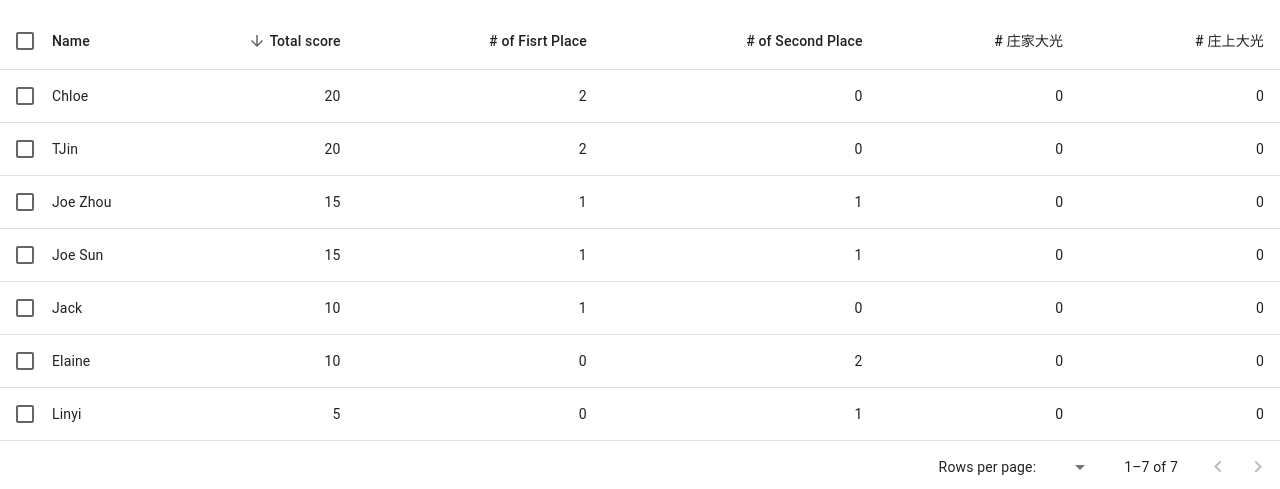
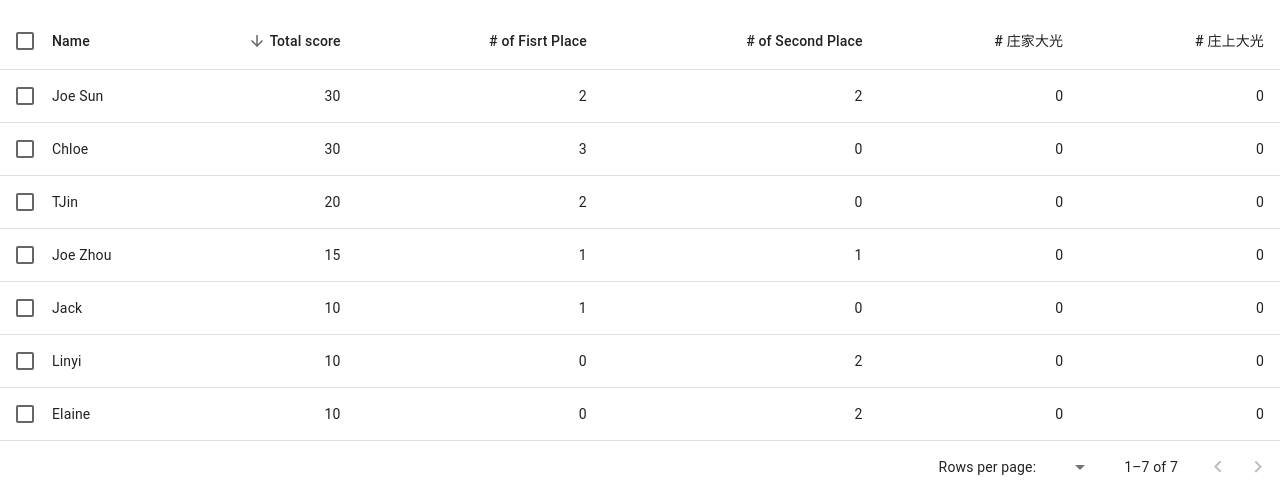
Before and after one commit to ElaineLovesAvocado/LevelUp, a React (Create React App) app: page /ranking in a window 1280 px wide. Shown: the part 157-646 px from the top of the page. Built offline with nearby package versions, Linux system fonts and the light colour scheme.

Commit message:
Update score

```diff
--- a/src/pages/ranking.js
+++ b/src/pages/ranking.js
@@ -36,11 +36,11 @@ function createData(id, name, totalScore, numFirst, numSecond, numSuper, numSupe
 
 const rows = [
   createData(1, 'Jack', 10, 1, 0, 0, 0),
-  createData(2, 'Linyi', 5, 0, 1, 0, 0),
+  createData(2, 'Linyi', 10, 0, 2, 0, 0),
   createData(3, 'Joe Zhou', 15, 1, 1, 0, 0),
   createData(4, 'Elaine', 10, 0, 2, 0, 0),
-  createData(5, 'Joe Sun', 15, 1, 1, 0, 0),
-  createData(6, 'Chloe', 20, 2, 0, 0, 0),
+  createData(5, 'Joe Sun', 30, 2, 2, 0, 0),
+  createData(6, 'Chloe', 30, 3, 0, 0, 0),
   createData(7, 'TJin', 20, 2, 0, 0, 0),
 ];
 
--- a/src/pages/records.js
+++ b/src/pages/records.js
@@ -31,7 +31,9 @@ const rows = [
     createData('1-1-2024', '8', 'A🌟', '8', '10+', '10', '9', '3', 'TJ', 'JoeZ', 'NA', 'NA'),
     createData('1-1-2024', '6', '6', 'A🌟', '9', 'J', 'K', '10', 'JoeS', 'Elaine', 'NA', 'NA'),
     createData('1-5-2024', 'A🌟', 'K', 'A+', 'A🌟', '10', 'A', 'J', 'Jack,JoeZ', 'JoeS', 'NA', 'NA'),
-    createData('1-5-2024', '10', '10', '8', '4', 'A🌟', '4', 'Q', 'Chloe', 'Linyi', 'NA', 'NA')
+    createData('1-5-2024', '10', '10', '8', '4', 'A🌟', '4', 'Q', 'Chloe', 'Linyi', 'NA', 'NA'),
+    createData('1-26-2024', '7', 'Q', '3+🌟', '8', '10', '8', 'K', 'JoeS', 'Linyi', 'NA', 'NA'),
+    createData('1-26-2024', '5', '7', 'J', '4', '2+🌟', '2', '10', 'Chole', 'JoeS', 'NA', 'NA')
   ];
 
 const Records = () => {
--- a/src/pages/seasonRanking.js
+++ b/src/pages/seasonRanking.js
@@ -75,8 +75,7 @@ export default function SeasonRanking() {
         <Tabs value={value} onChange={handleChange} aria-label="basic tabs example"
         variant="scrollable" scrollButtons="auto">
           <Tab label="2023 Dec" {...a11yProps(0)} />
-          <Tab label="2024 Jan" {...a11yProps(1)} />
-          <Tab label="2024 Feb" {...a11yProps(2)} />
+          <Tab label="2024 Jan-Feb" {...a11yProps(1)} />
           <Tab label="2024 Mar" {...a11yProps(3)} />
           <Tab label="2024 Apr" {...a11yProps(4)} />
           <Tab label="2024 May" {...a11yProps(5)} />
@@ -178,9 +177,6 @@ export default function SeasonRanking() {
           </div>
 
       </CustomTabPanel>
-      <CustomTabPanel value={value} index={2}>
-        Coming soon ...
-      </CustomTabPanel>
       <CustomTabPanel value={value} index={3}>
         Coming soon ...
       </CustomTabPanel>
--- a/src/xmlRecordUtility.js
+++ b/src/xmlRecordUtility.js
@@ -1,4 +1,4 @@
-const record = '1-5-2024	10	10	8	4	A🌟	4	Q	Chloe	Linyi	NA	NA	';
+const record = '1-26-2024	5	7	J	4	2+	2	10	Chole	JoeS	NA	NA';
 
 const formatRecord = record.replace(/\t/g, ' ').trim();
 
```
